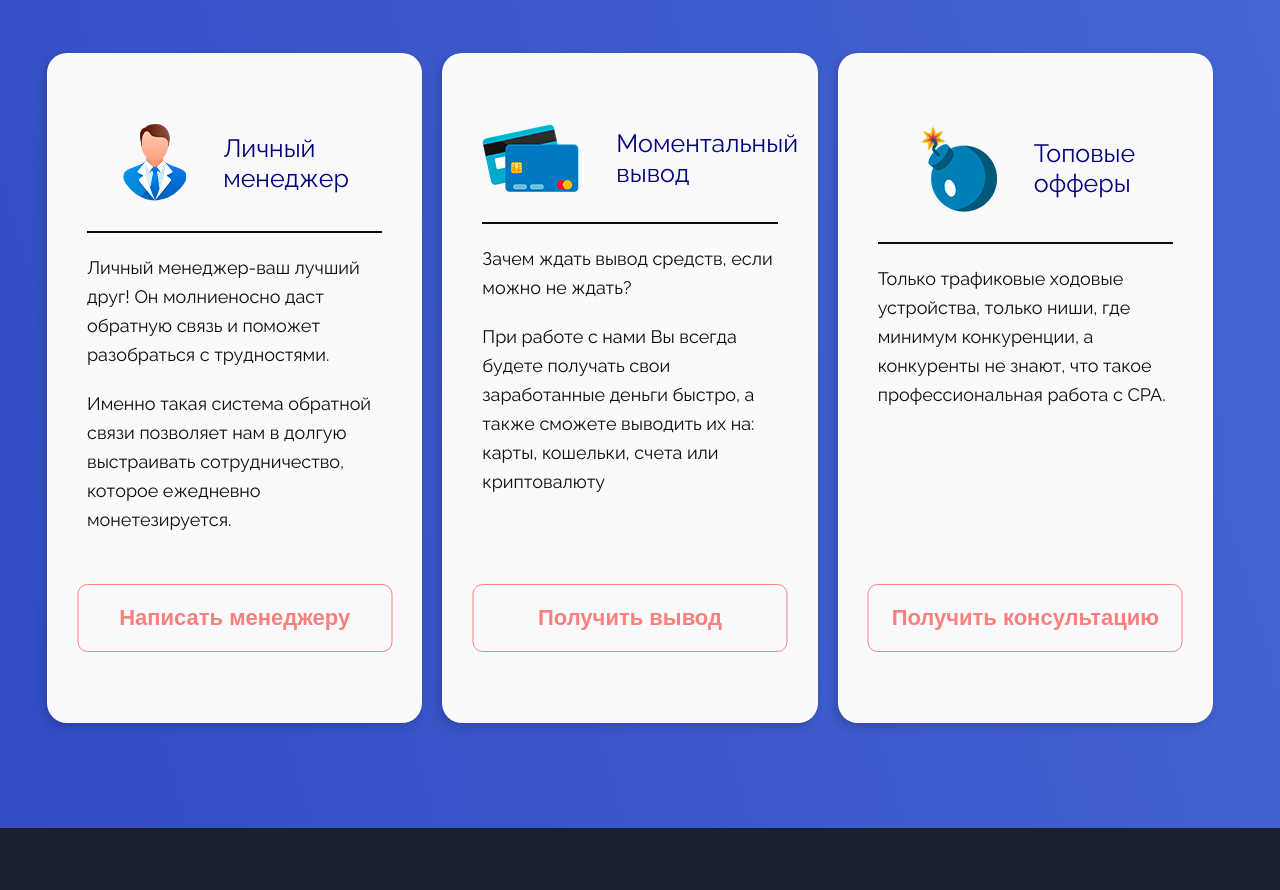
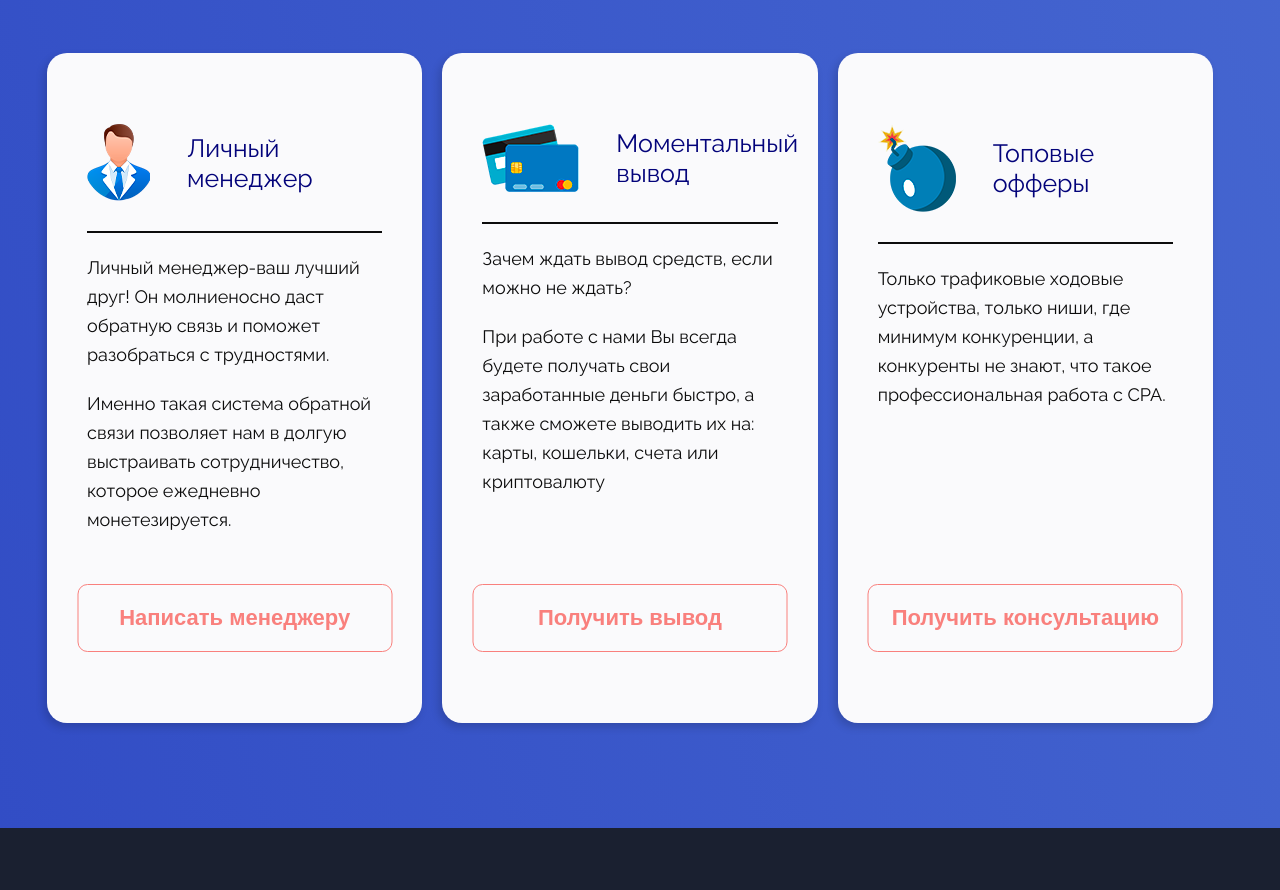
Before and after one commit to SolovevaJulia/lead, a plain HTML site: page index.html in a window 1280 px wide. Shown: the part 2821-3711 px from the top of the page. Drawn offline with Linux system fonts and the light colour scheme.

Commit message:
benefits

```diff
--- a/sass/pages/main/_benefits.sass
+++ b/sass/pages/main/_benefits.sass
@@ -43,12 +43,12 @@
                 position: relative
                 left: 50%
                 transform: translate(-50%, 0)
-.card-one
-    width: 223px
-    margin: 0 auto
-.card-two
-    width: 304px
-    margin: 0 auto
-.card-three
-    width: 213px
-    margin: 0 auto
+// .card-one
+//     width: 223px
+//     margin: 0 auto
+// .card-two
+//     width: 304px
+//     margin: 0 auto
+// .card-three
+//     width: 213px
+//     margin: 0 auto
```
Also changed, not shown: css/style.css, 1 other file.
